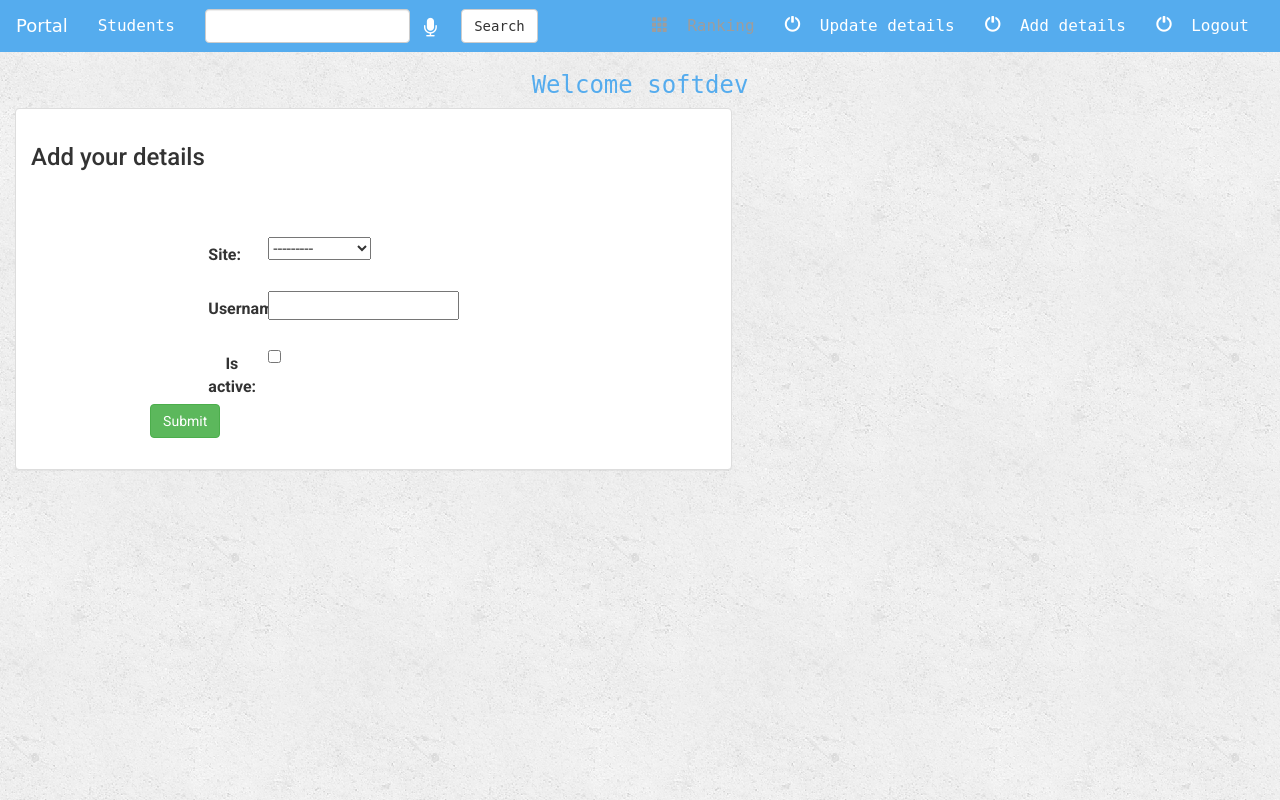
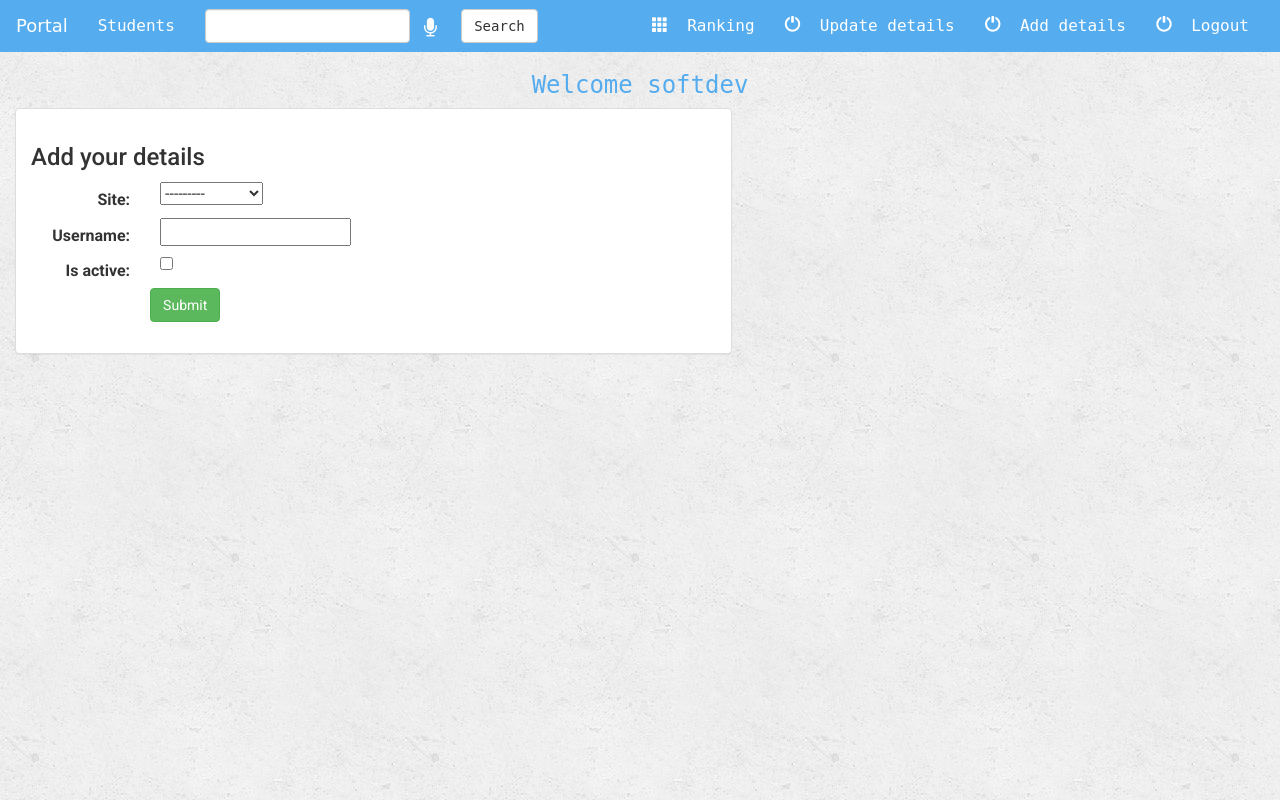
Before and after one commit to GitHubCommunity-IIITAllahabad/ProfilePortal-Beta, a Django app: page /studentportal/register/studentsite/ in a window 1280 px wide. Run offline with Django 3.2, Linux system fonts and the light colour scheme; a user stored in the database is signed in; data comes from the database, SQL or seed files in the repository; both versions use the stored data as it was after the commit; some libraries are stand-ins or nearby versions.

Commit message:
Fix the messed up part in ranks

```diff
--- a/sprofileportal/student/templates/student/base.html
+++ b/sprofileportal/student/templates/student/base.html
@@ -9,7 +9,7 @@
 	<link rel="stylesheet" href="//fonts.googleapis.com/css?family=Open+Sans:300,400,600,700&amp;lang=en" />
 	<link rel="stylesheet" type="text/css" href="{% static 'student/style.css' %}" />
 	<link rel="stylesheet" type="text/css" href="{% static 'student/tables.css' %}" />
-	<link rel="stylesheet" type="text/css" href="{% static 'student/custom.css' %}" />
+<!-- 	<link rel="stylesheet" type="text/css" href="{% static 'student/custom.css' %}" /> -->
 	<link rel="stylesheet" type="text/css" href="https://maxcdn.bootstrapcdn.com/font-awesome/4.4.0/css/font-awesome.min.css">
 
         <script type="text/javascript" src="{% static 'student/voice.js' %}"></script>
@@ -77,8 +77,14 @@
 
 			{% if request.user.is_authenticated %}
 
+<!-- 			<li class="navli">
+				<a href="{% url 'student:ranks' %}" clas="nava">
+					<span class="glyphicon glyphicon-th" aria-hidden="true"></span>&nbsp;
+					Ranking
+				</a>
+			</li> -->
 			<li class="navli">
-				<a href="{% url 'student:ranks' %}" clas="nava">
+				<a href="{% url 'student:ranks' %}" class="nava">
 					<span class="glyphicon glyphicon-th" aria-hidden="true"></span>&nbsp;
 					Ranking
 				</a>
```
Also changed, not shown: sprofileportal/db.sqlite3.
